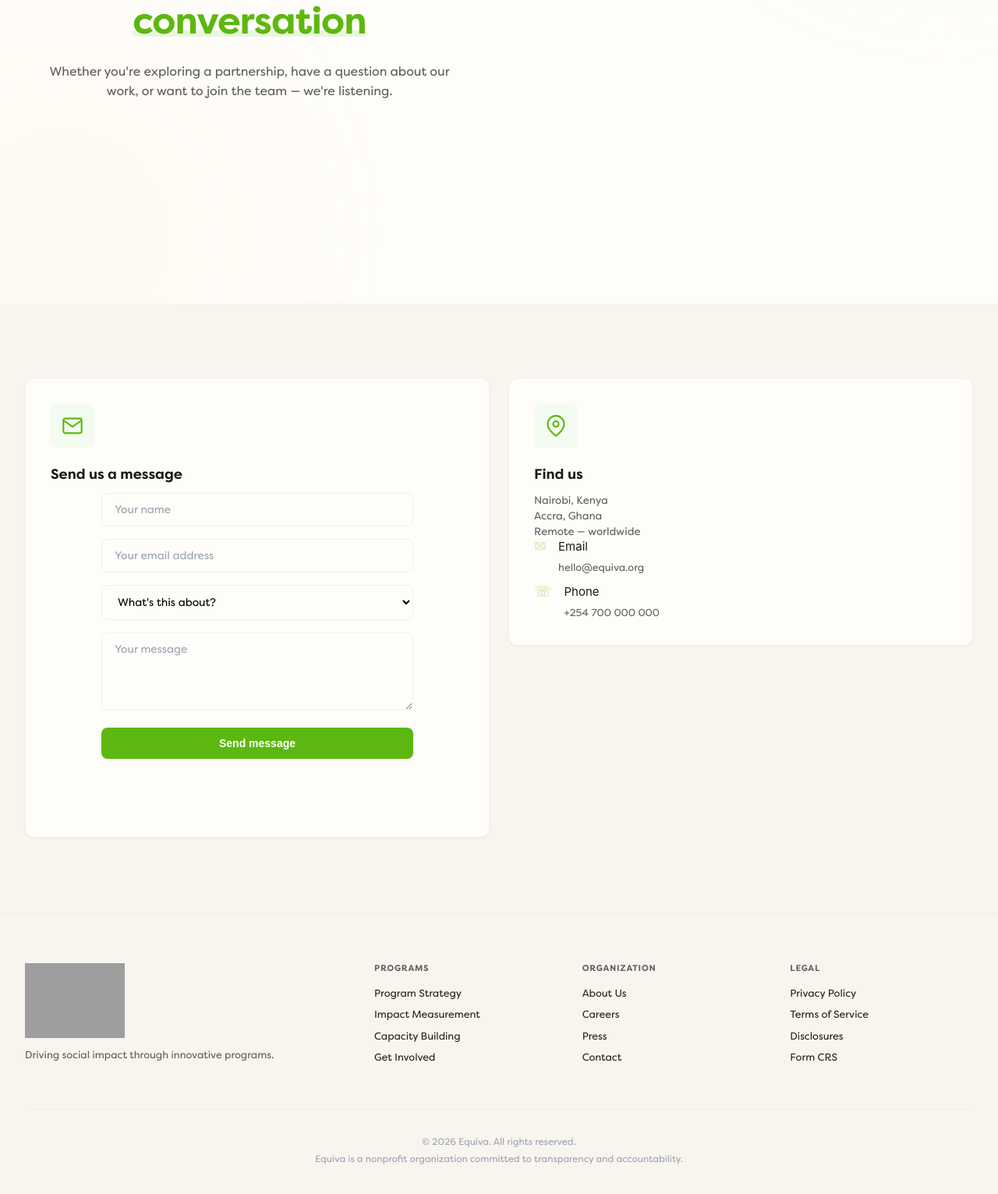
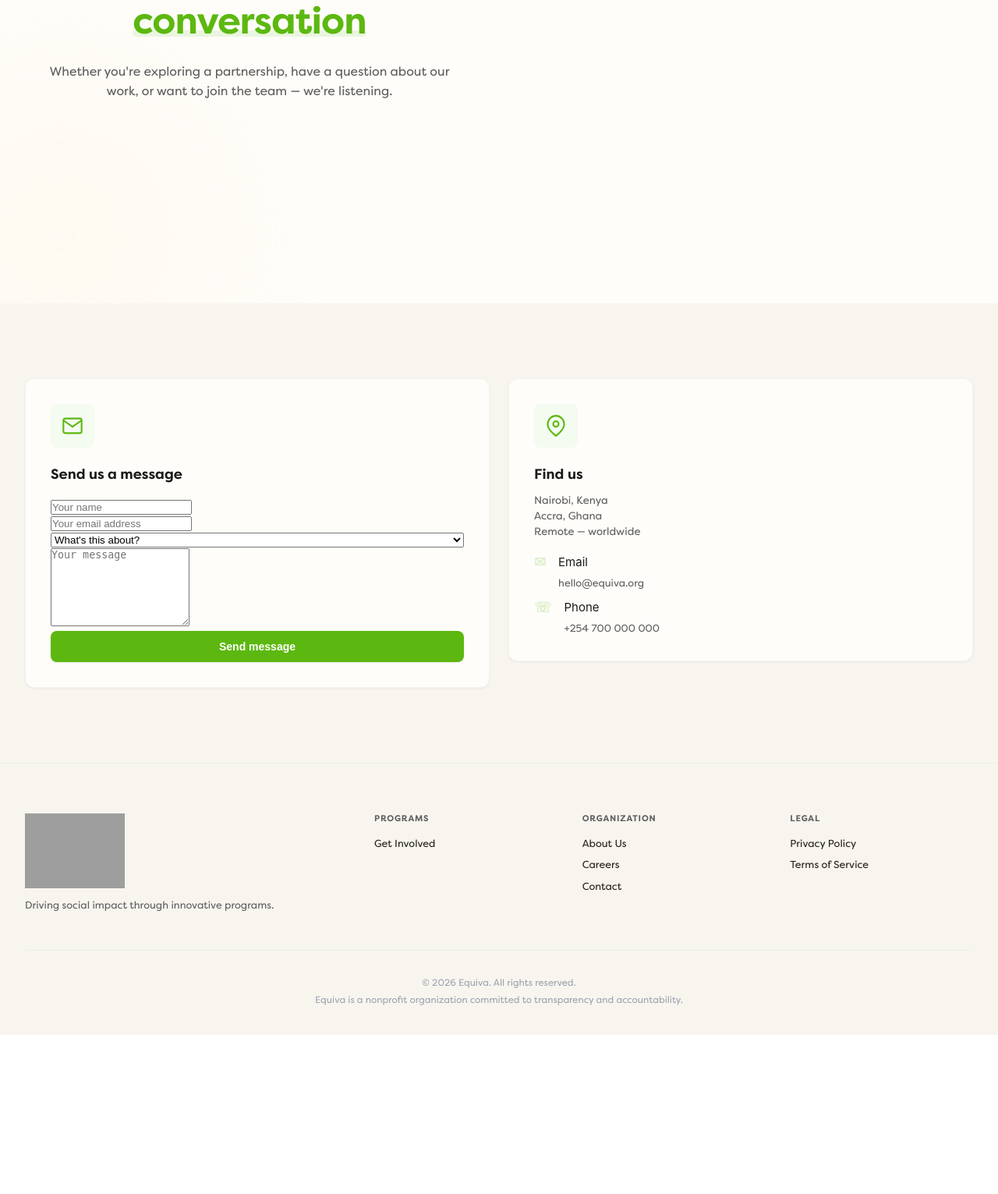
Before and after one commit to iyke497/Equiva, a Flask app: page /contact in a window 1280 px wide. Shown: the part 411-1942 px from the top of the page at 78% size. After the commit the page ends 1738 px from the top, so only its background shows below. Run offline with Flask 3, Linux system fonts and the light colour scheme; some libraries are stand-ins or nearby versions; some web fonts are replaced; grey boxes are pictures that could not be loaded.

Commit message:
Deleted dead footer links, css overrides detailed, remove inline styles across the app

```diff
--- a/static/css/styles.css
+++ b/static/css/styles.css
@@ -107,8 +107,10 @@
     --space-2:  2px;
     --space-4:  4px;
     --space-8:  8px;
+    --space-10: 10px;   /* override: for CTA button padding */
     --space-12: 12px;
     --space-16: 16px;
+    --space-20: 20px;   /* override: tighter than --space-24 for value-item gaps */
     --space-24: 24px;
     --space-32: 32px;
     --space-48: 48px;
@@ -881,9 +883,19 @@ h1, h2, h3, h4, h5, h6 {
     margin-bottom: var(--space-16);
 }
 
+[data-theme="dark"] .section-badge {
+    background: rgba(113, 192, 20, 0.15);
+    color: var(--green-light);
+}
+
 .section-badge.light {
     background: rgba(255, 255, 255, 0.2);
     color: white;
+}
+
+[data-theme="dark"] .section-badge.light {
+    background: rgba(113, 192, 20, 0.15);
+    color: var(--green-light);
 }
 
 /* Services Grid */
@@ -1205,71 +1217,48 @@ h1, h2, h3, h4, h5, h6 {
     text-align: center;
 }
 
-.waitlist-title {
-    font-size: 36px;
-    font-weight: 700;
-    margin-bottom: var(--space-16);
-    color: var(--text-dark);
-}
-
-.waitlist-description {
-    font-size: 15px;
-    color: var(--grey-body);
-    margin-bottom: var(--space-32);
-    max-width: 500px;
-    margin-left: auto;
-    margin-right: auto;
-}
-
-.subscribe-form {
-    max-width: 400px;
-    margin: 0 auto var(--space-16);
-}
-
-.form-group {
-    margin-bottom: var(--space-16);
-}
-
-.form-input {
+/* Utility classes — replaces inline styles across templates */
+.card-bordered {
+    border: 1px solid var(--border-light);
+}
+
+.actions-centered {
+    justify-content: center;
+}
+
+.form-input-full {
     width: 100%;
-    padding: var(--space-12) var(--space-16);
-    font-size: 14px;
-    font-family: inherit;
-    border: 1px solid var(--border-light);
-    border-radius: var(--radius-md);
-    background: var(--bg-white);
-    transition: all 0.15s ease;
-}
-
-.form-input:focus {
-    outline: none;
-    border-color: var(--green-core);
-    box-shadow: 0 0 0 3px rgba(92, 184, 16, 0.12);
-}
-
-.form-input::placeholder {
-    color: var(--grey-muted);
-}
-
-.form-message {
-    min-height: 40px;
-    margin-bottom: var(--space-12);
-    font-size: 13px;
-}
-
-.form-message.success {
-    color: var(--status-success);
-}
-
-.form-message.error {
-    color: var(--status-error);
-}
-
-.form-disclaimer {
-    font-size: 11px;
-    color: var(--grey-muted);
-    text-transform: uppercase;
-    letter-spacing: 0.5px;
+}
+
+.form-btn-full {
+    width: 100%;
+    justify-content: center;
+}
+
+.form-mt {
+    margin-top: var(--space-20);
+}
+
+.textarea-sm {
+    resize: vertical;
+    min-height: 100px;
+}
+
+.about-values-tight {
+    margin-top: var(--space-20);
+    gap: var(--space-12);
+}
+
+.about-values-top {
+    margin-top: 0;
+}
+
+.value-number-sm {
+    font-size: 18px;
+}
+
+.btn-card-mt {
+    margin-top: var(--space-16);
 }
 
 /* ============================================
--- a/templates/about.html
+++ b/templates/about.html
@@ -302,12 +302,12 @@
 <!-- CTA -->
 <section class="waitlist-section" id="about-cta">
     <div class="container">
-        <div class="waitlist-card" style="border: 1px solid var(--border-light);">
-            <div class="waitlist-content" style="text-align: center;">
+        <div class="waitlist-card card-bordered">
+            <div class="waitlist-content">
                 <span class="section-badge">Let's Work Together</span>
                 <h2 class="waitlist-title">Partner with us to create lasting change</h2>
                 <p class="waitlist-description">Whether you're a policy‑maker, donor, community leader, or advocate — you can be part of a movement that expands equity in life for millions.</p>
-                <div class="hero-actions" style="justify-content: center;">
+                <div class="hero-actions actions-centered">
                     <a href="{{ url_for('partner_with_us') }}" class="btn-primary">
                         Partner with us
                         <svg width="18" height="18" viewBox="0 0 24 24" fill="none" stroke="currentColor" stroke-width="2">
--- a/templates/base.html
+++ b/templates/base.html
@@ -82,24 +82,18 @@
                     <div class="footer-links">
                         <div class="footer-column">
                             <h6>Programs</h6>
-                            <a href="{{ url_for('index') }}#services">Program Strategy</a>
-                            <a href="{{ url_for('index') }}#services">Impact Measurement</a>
-                            <a href="{{ url_for('index') }}#services">Capacity Building</a>
                             <a href="{{ url_for('index') }}#waitlist">Get Involved</a>
                         </div>
                         <div class="footer-column">
                             <h6>Organization</h6>
-                            <a href="#">About Us</a>
-                            <a href="#">Careers</a>
-                            <a href="#">Press</a>
-                            <a href="#">Contact</a>
+                            <a href="{{ url_for('about') }}">About Us</a>
+                            <a href="{{ url_for('join_us') }}">Careers</a>
+                            <a href="{{ url_for('contact') }}">Contact</a>
                         </div>
                         <div class="footer-column">
                             <h6>Legal</h6>
                             <a href="#">Privacy Policy</a>
                             <a href="#">Terms of Service</a>
-                            <a href="#">Disclosures</a>
-                            <a href="#">Form CRS</a>
                         </div>
                     </div>
                 </div>
--- a/templates/contact.html
+++ b/templates/contact.html
@@ -22,7 +22,7 @@
     <div class="container">
         <div class="services-grid-split">
             <!-- Contact Form -->
-            <div class="service-card" style="grid-column: span 1;">
+            <div class="service-card">
                 <div class="service-icon">
                     <svg width="28" height="28" viewBox="0 0 24 24" fill="none" stroke="currentColor" stroke-width="1.8">
                         <path d="M4 4h16c1.1 0 2 .9 2 2v12c0 1.1-.9 2-2 2H4c-1.1 0-2-.9-2-2V6c0-1.1.9-2 2-2z"/>
@@ -31,7 +31,7 @@
                 </div>
                 <h3 class="service-title">Send us a message</h3>
 
-                <form id="contact-form" class="subscribe-form" style="margin-top: var(--space-20);">
+                <form id="contact-form" class="subscribe-form form-mt">
                     <div class="form-group">
                         <input type="text" id="contact-name" name="name" placeholder="Your name" class="form-input">
                     </div>
@@ -39,7 +39,7 @@
                         <input type="email" id="contact-email" name="email" placeholder="Your email address" class="form-input" required>
                     </div>
                     <div class="form-group">
-                        <select id="contact-topic" class="form-input" style="width: 100%;">
+                        <select id="contact-topic" class="form-input form-input-full">
                             <option value="">What's this about?</option>
                             <option value="partnership">Partnership Inquiry</option>
                             <option value="programs">Programs & Services</option>
@@ -49,9 +49,9 @@
                         </select>
                     </div>
                     <div class="form-group">
-                        <textarea id="contact-message" name="message" placeholder="Your message" class="form-input" rows="4" style="resize: vertical; min-height: 100px;"></textarea>
+                        <textarea id="contact-message" name="message" placeholder="Your message" class="form-input textarea-sm" rows="4"></textarea>
                     </div>
-                    <button type="submit" class="btn-primary" id="contact-submit-btn" style="width: 100%; justify-content: center;">
+                    <button type="submit" class="btn-primary form-btn-full" id="contact-submit-btn">
                         <span class="btn-text">Send message</span>
                         <span class="btn-spinner" style="display: none;">⏳</span>
                     </button>
@@ -70,16 +70,16 @@
                     </div>
                     <h3 class="service-title">Find us</h3>
                     <p class="service-description">Nairobi, Kenya<br>Accra, Ghana<br>Remote — worldwide</p>
-                    <div class="about-values" style="margin-top: var(--space-20); gap: var(--space-12);">
+                    <div class="about-values about-values-tight">
                         <div class="value-item">
-                            <span class="value-number" style="font-size: 18px;">✉</span>
+                            <span class="value-number value-number-sm">✉</span>
                             <div class="value-content">
                                 <h5>Email</h5>
                                 <p>hello@equiva.org</p>
                             </div>
                         </div>
                         <div class="value-item">
-                            <span class="value-number" style="font-size: 18px;">☏</span>
+                            <span class="value-number value-number-sm">☏</span>
                             <div class="value-content">
                                 <h5>Phone</h5>
                                 <p>+254 700 000 000</p>
--- a/templates/join-us.html
+++ b/templates/join-us.html
@@ -71,7 +71,7 @@
                 </div>
                 <h3 class="service-title">Current Openings</h3>
                 <p class="service-description">We're growing. Check back soon for full-time roles in program management, data analytics, policy, and field operations.</p>
-                <a href="{{ url_for('contact') }}" class="btn-primary" style="margin-top: var(--space-16);">
+                <a href="{{ url_for('contact') }}" class="btn-primary btn-card-mt">
                     Express interest
                     <svg width="18" height="18" viewBox="0 0 24 24" fill="none" stroke="currentColor" stroke-width="2">
                         <path d="M5 12h14M12 5l7 7-7 7"/>
@@ -88,7 +88,7 @@
                 </div>
                 <h3 class="service-title">Volunteer With Us</h3>
                 <p class="service-description">Bring your skills — research, design, data, community engagement — and contribute to live programs in the field or remotely.</p>
-                <a href="{{ url_for('contact') }}" class="btn-primary" style="margin-top: var(--space-16);">
+                <a href="{{ url_for('contact') }}" class="btn-primary btn-card-mt">
                     Get involved
                     <svg width="18" height="18" viewBox="0 0 24 24" fill="none" stroke="currentColor" stroke-width="2">
                         <path d="M5 12h14M12 5l7 7-7 7"/>
--- a/templates/what-we-do.html
+++ b/templates/what-we-do.html
@@ -185,12 +185,12 @@
 <!-- CTA -->
 <section class="waitlist-section" id="what-we-do-cta">
     <div class="container">
-        <div class="waitlist-card" style="border: 1px solid var(--border-light);">
-            <div class="waitlist-content" style="text-align: center;">
+        <div class="waitlist-card card-bordered">
+            <div class="waitlist-content">
                 <span class="section-badge">Let's Get Started</span>
                 <h2 class="waitlist-title">See what Equiva can do for your mission</h2>
                 <p class="waitlist-description">Every program starts with a conversation. Tell us about your goals and we'll outline how our expertise can help.</p>
-                <div class="hero-actions" style="justify-content: center;">
+                <div class="hero-actions actions-centered">
                     <a href="{{ url_for('index') }}#waitlist" class="btn-primary">
                         Start the conversation
                         <svg width="18" height="18" viewBox="0 0 24 24" fill="none" stroke="currentColor" stroke-width="2">
```
Also changed, not shown: templates/donor-pitch.html (+4 -4 lines).
